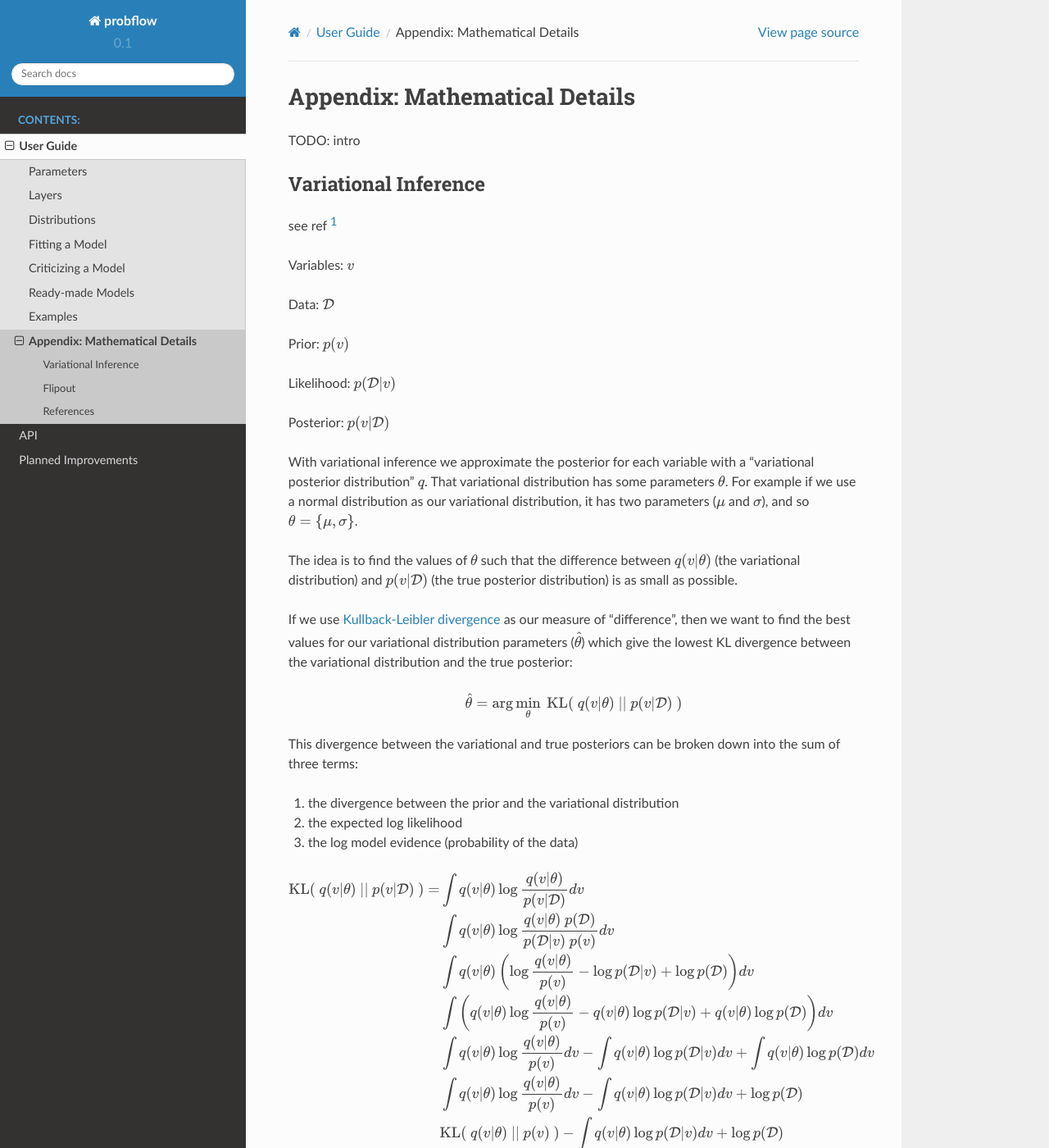
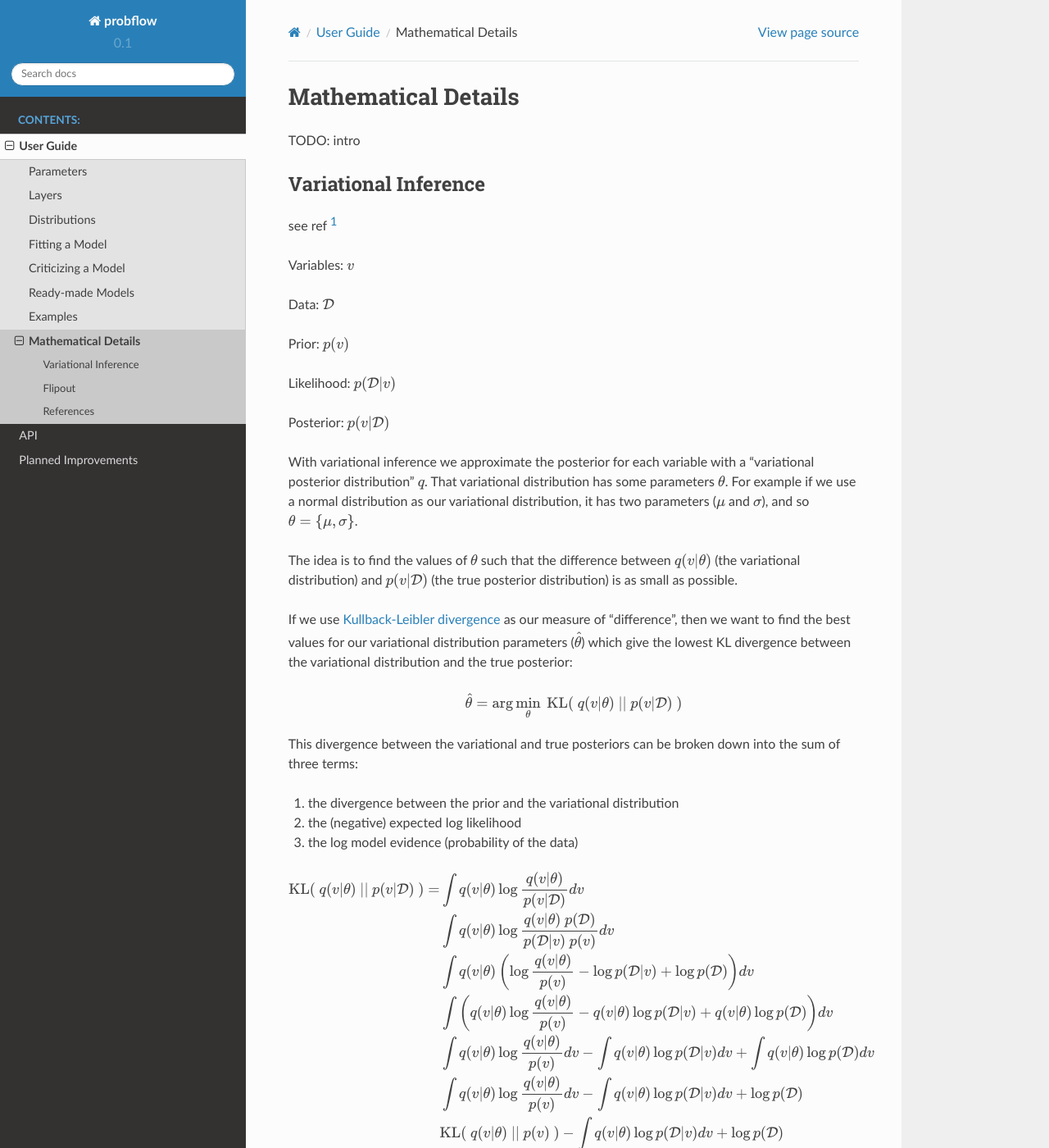
Before and after one commit to brendanhasz/probflow, a Sphinx documentation site: the page built from docs/math.rst, in a window 1280 px wide and 1400 px high. Shown: the whole window at 82% size. Built offline with Sphinx 7.4.7 and the Read the Docs theme 2.0.0, drawn with Linux system fonts in a browser that asks for light colours.

Commit message:
Typo in math docs

```diff
--- a/docs/math.rst
+++ b/docs/math.rst
@@ -1,5 +1,5 @@
-Appendix: Mathematical Details
-==============================
+Mathematical Details
+====================
 
 TODO: intro
 
@@ -32,7 +32,7 @@ If we use `Kullback-Leibler divergence <http://en.wikipedia.org/wiki/Kullback%E2
 This divergence between the variational and true posteriors can be broken down into the sum of three terms:
 
 1. the divergence between the prior and the variational distribution
-2. the expected log likelihood
+2. the (negative) expected log likelihood
 3. the log model evidence (probability of the data)
 
 .. math::
```
